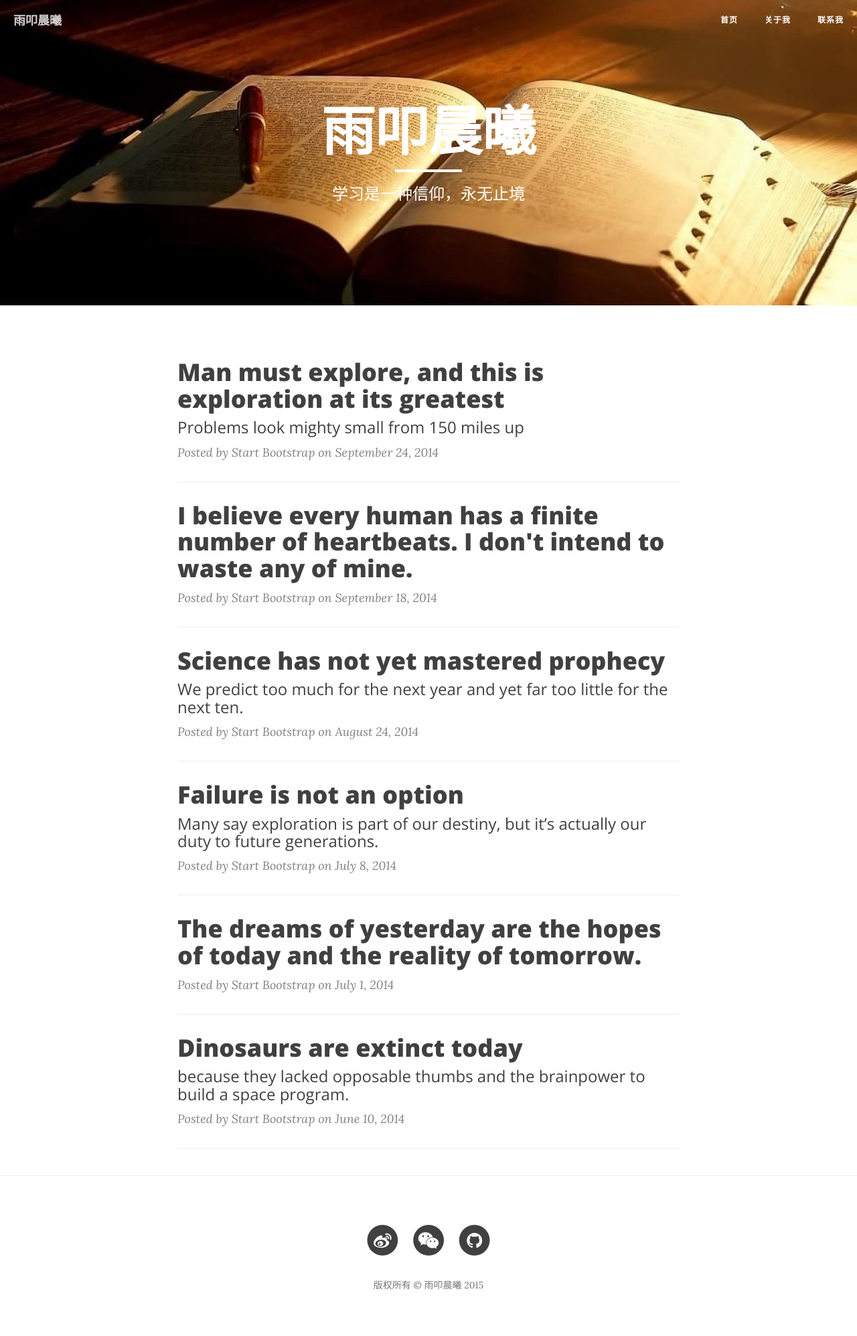
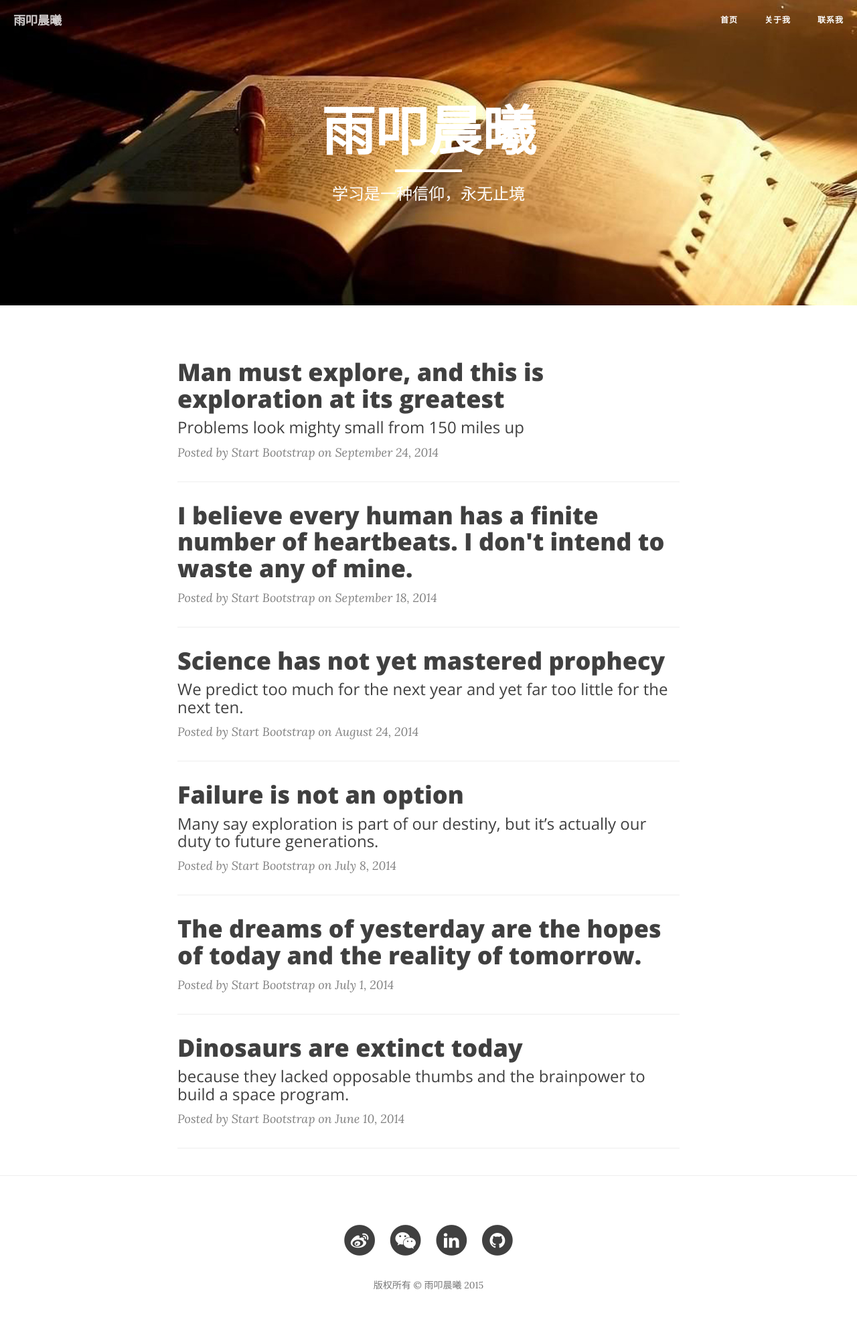
Before and after one commit to HENRY-M/info.mahuan, a Jekyll site: the page built from index.html, in a window 1280 px wide. Shown: the whole page at 67% size. Built offline with Jekyll 4.4.1, drawn with Linux system fonts in a browser that asks for light colours; nearby versions of some CDN libraries; the list of posts is cut into pages by our own code.

Commit message:
add linkedin profile

```diff
--- a/_config.yml
+++ b/_config.yml
@@ -5,9 +5,10 @@
 description: "既然选择了远方，便只顾风雨兼程；既然选择了玫瑰，就勇敢吐露真诚。而学习，则是一种信仰，永无止境。"
 baseurl: ""
 url: "http://www.mahuan.info"
-sinaweibo_userid: infomahuan
+weibo_userid: infomahuan
 github_username:  HENRY-M
 weixin_userid:  info.mahuan
+linkedin_userid:  dobetter
 
 # Build settings
 markdown: kramdown
--- a/_includes/footer.html
+++ b/_includes/footer.html
@@ -4,9 +4,9 @@
         <div class="row">
             <div class="col-lg-8 col-lg-offset-2 col-md-10 col-md-offset-1">
                 <ul class="list-inline text-center">
-                    {% if site.sinaweibo_userid %}
+                    {% if site.weibo_userid %}
                     <li>
-                        <a href="http://weibo.com/{{ site.sinaweibo_userid }}">
+                        <a href="http://weibo.com/{{ site.weibo_userid }}">
                             <span class="fa-stack fa-lg">
                                 <i class="fa fa-circle fa-stack-2x"></i>
                                 <i class="fa fa-weibo fa-stack-1x fa-inverse"></i>
@@ -20,6 +20,16 @@
                             <span class="fa-stack fa-lg">
                                 <i class="fa fa-circle fa-stack-2x"></i>
                                 <i class="fa fa-weixin fa-stack-1x fa-inverse"></i>
+                            </span>
+                        </a>
+                    </li>
+                    {% endif %}
+                    {% if site.linkedin_userid %}
+                    <li>
+                        <a href="https://www.linkedin.com/in/{{ site.linkedin_userid }}">
+                            <span class="fa-stack fa-lg">
+                                <i class="fa fa-circle fa-stack-2x"></i>
+                                <i class="fa fa-linkedin fa-stack-1x fa-inverse"></i>
                             </span>
                         </a>
                     </li>
```
